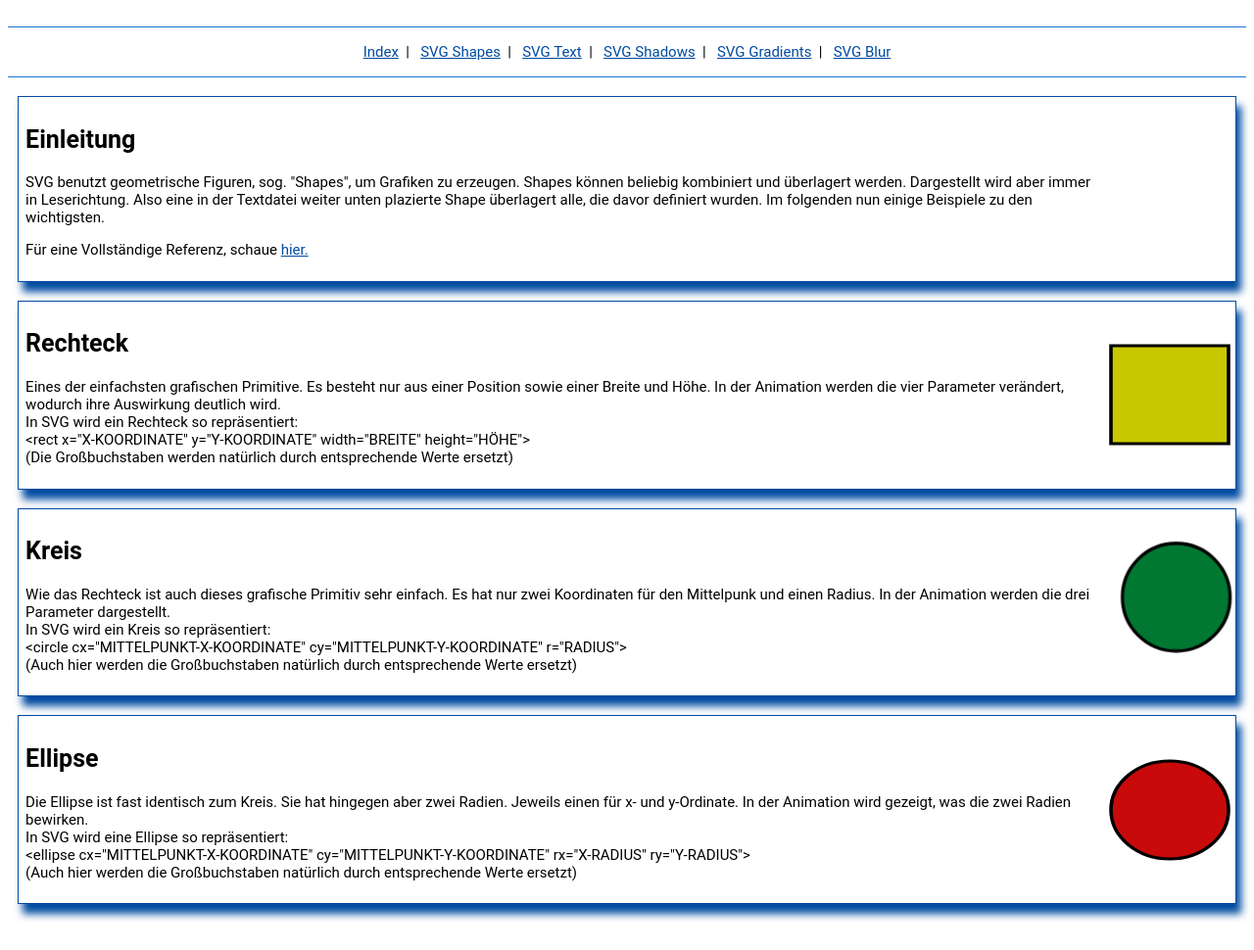
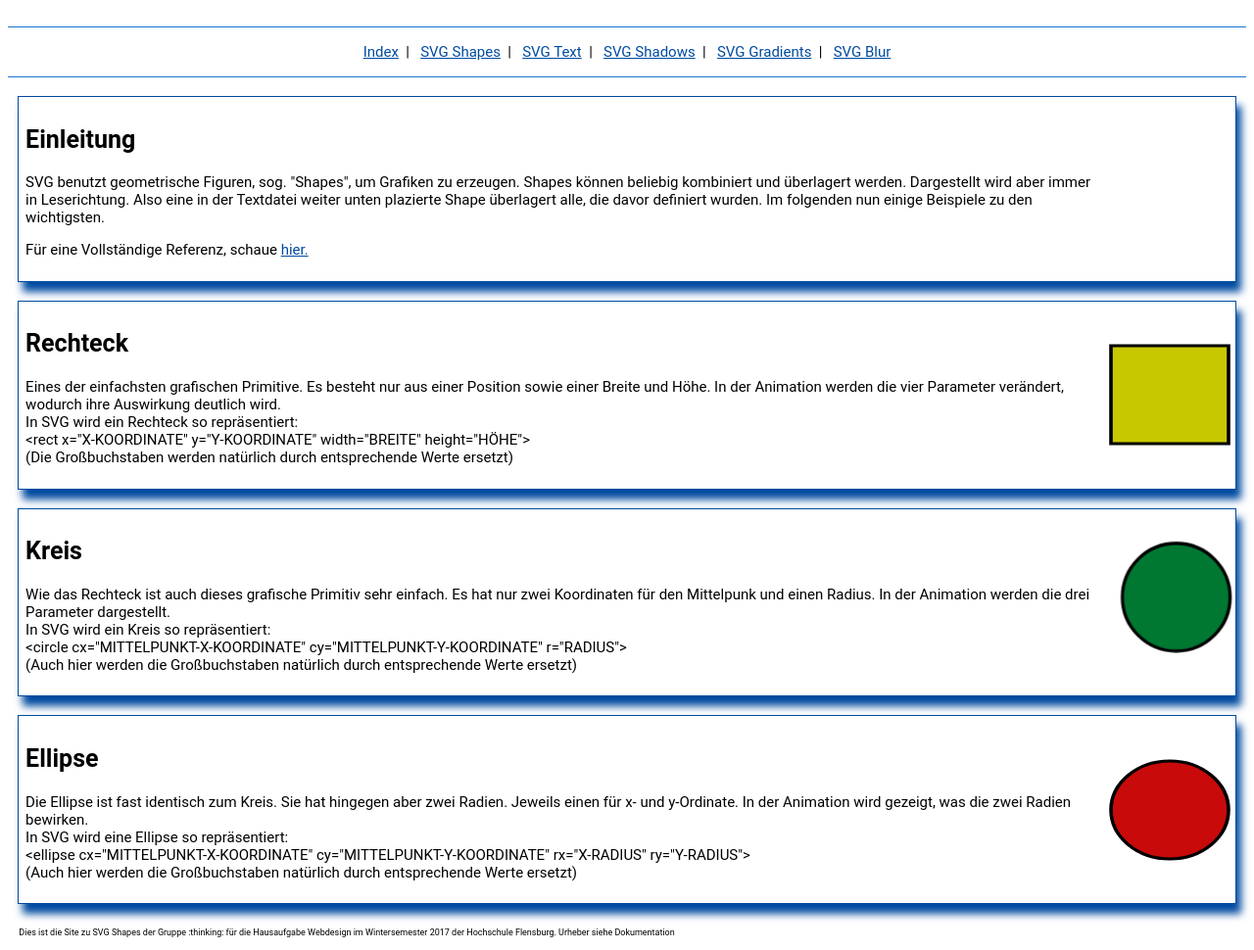
Before and after one commit to Pixdigit/Webdesign_Hausaufgabe, a plain HTML site: page shapes/svg_shapes.html in a window 1280 px wide. Shown: the part 86-1056 px from the top of the page at 98% size. Before the commit the page ends 1028 px from the top, so only its background shows below. Drawn offline with Linux system fonts and the light colour scheme.

Commit message:
added generalized footer
changed <br> to <br />

```diff
--- a/shapes/svg_shapes.html
+++ b/shapes/svg_shapes.html
@@ -38,9 +38,9 @@
             <h2>Rechteck</h2>
             <p>Eines der einfachsten grafischen Primitive.
                 Es besteht nur aus einer Position sowie einer Breite und Höhe.
-                In der Animation werden die vier Parameter verändert, wodurch ihre Auswirkung deutlich wird.<br>
-                In SVG wird ein Rechteck so repräsentiert:<br>
-                &lt;rect x="X-KOORDINATE" y="Y-KOORDINATE" width="BREITE" height="HÖHE"&gt;<br>
+                In der Animation werden die vier Parameter verändert, wodurch ihre Auswirkung deutlich wird.<br />
+                In SVG wird ein Rechteck so repräsentiert:<br />
+                &lt;rect x="X-KOORDINATE" y="Y-KOORDINATE" width="BREITE" height="HÖHE"&gt;<br />
                 (Die Großbuchstaben werden natürlich durch entsprechende Werte ersetzt)
             </p>
         </div>
@@ -57,9 +57,9 @@
             <h2>Kreis</h2>
             <p>Wie das Rechteck ist auch dieses grafische Primitiv sehr einfach.
                 Es hat nur zwei Koordinaten für den Mittelpunk und einen Radius.
-                In der Animation werden die drei Parameter dargestellt.<br>
-                In SVG wird ein Kreis so repräsentiert:<br>
-                &lt;circle cx="MITTELPUNKT-X-KOORDINATE" cy="MITTELPUNKT-Y-KOORDINATE" r="RADIUS"&gt;<br>
+                In der Animation werden die drei Parameter dargestellt.<br />
+                In SVG wird ein Kreis so repräsentiert:<br />
+                &lt;circle cx="MITTELPUNKT-X-KOORDINATE" cy="MITTELPUNKT-Y-KOORDINATE" r="RADIUS"&gt;<br />
                 (Auch hier werden die Großbuchstaben natürlich durch entsprechende Werte ersetzt)
             </p>
         </div>
@@ -76,9 +76,9 @@
             <h2>Ellipse</h2>
             <p>Die Ellipse ist fast identisch zum Kreis. Sie hat hingegen aber zwei Radien.
                 Jeweils einen für x- und y-Ordinate.
-                In der Animation wird gezeigt, was die zwei Radien bewirken.<br>
-                In SVG wird eine Ellipse so repräsentiert:<br>
-                &lt;ellipse cx="MITTELPUNKT-X-KOORDINATE" cy="MITTELPUNKT-Y-KOORDINATE" rx="X-RADIUS" ry="Y-RADIUS"&gt;<br>
+                In der Animation wird gezeigt, was die zwei Radien bewirken.<br />
+                In SVG wird eine Ellipse so repräsentiert:<br />
+                &lt;ellipse cx="MITTELPUNKT-X-KOORDINATE" cy="MITTELPUNKT-Y-KOORDINATE" rx="X-RADIUS" ry="Y-RADIUS"&gt;<br />
                 (Auch hier werden die Großbuchstaben natürlich durch entsprechende Werte ersetzt)
             </p>
         </div>
@@ -90,6 +90,7 @@
             </div>
         </div>
     </div>
+    <p class="footer">Dies ist die Site zu SVG Shapes der Gruppe :thinking: für die Hausaufgabe Webdesign im Wintersemester 2017 der Hochschule Flensburg. Urheber siehe Dokumentation</p>
 
 </body>
 </html>
--- a/shared.css
+++ b/shared.css
@@ -22,6 +22,12 @@ p {
     font-size: 15px;
 }
 
+.footer {
+    font-size: 9px;
+    padding: 0.4%;
+    margin: 0.5%;
+}
+
 a:link {
     color: #004ba0;
 }
```
Also changed, not shown: gradients/svg_gradients.html (+1 -3 lines), gradients/svg_gradients_.css (line endings or trailing spaces).
